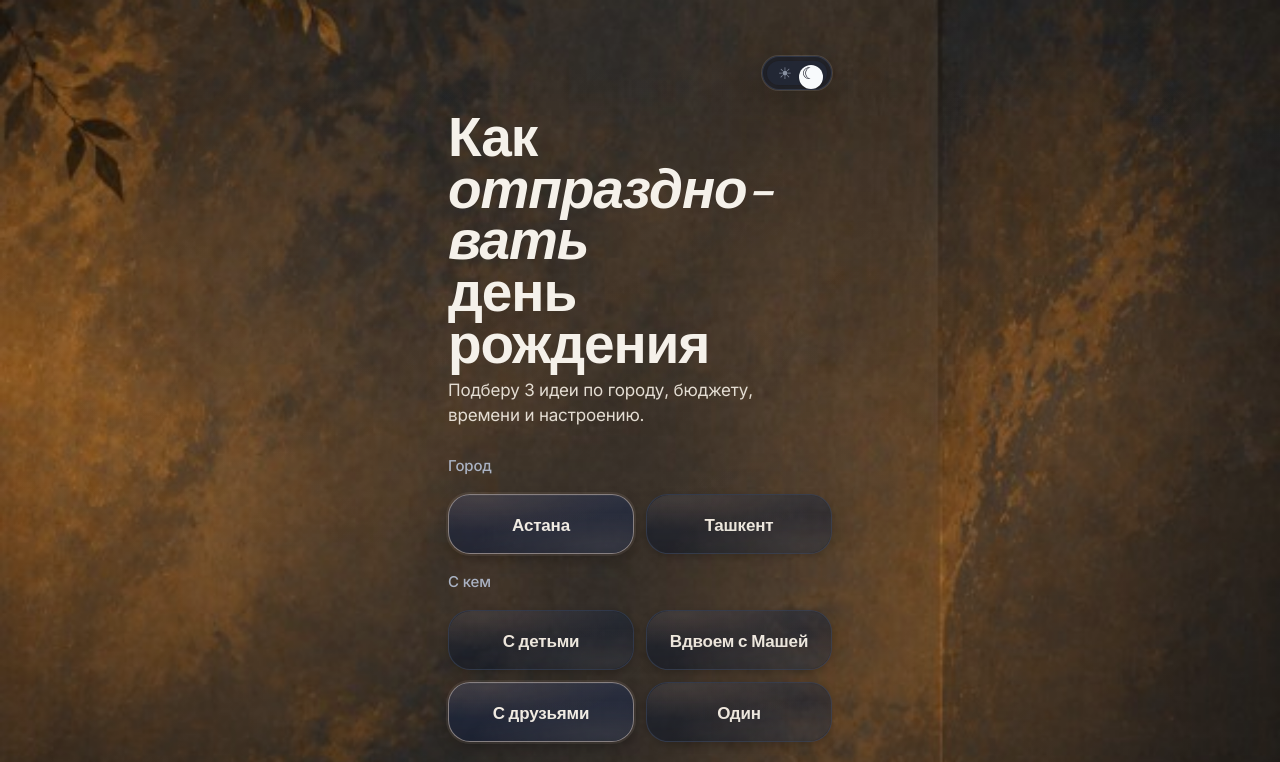
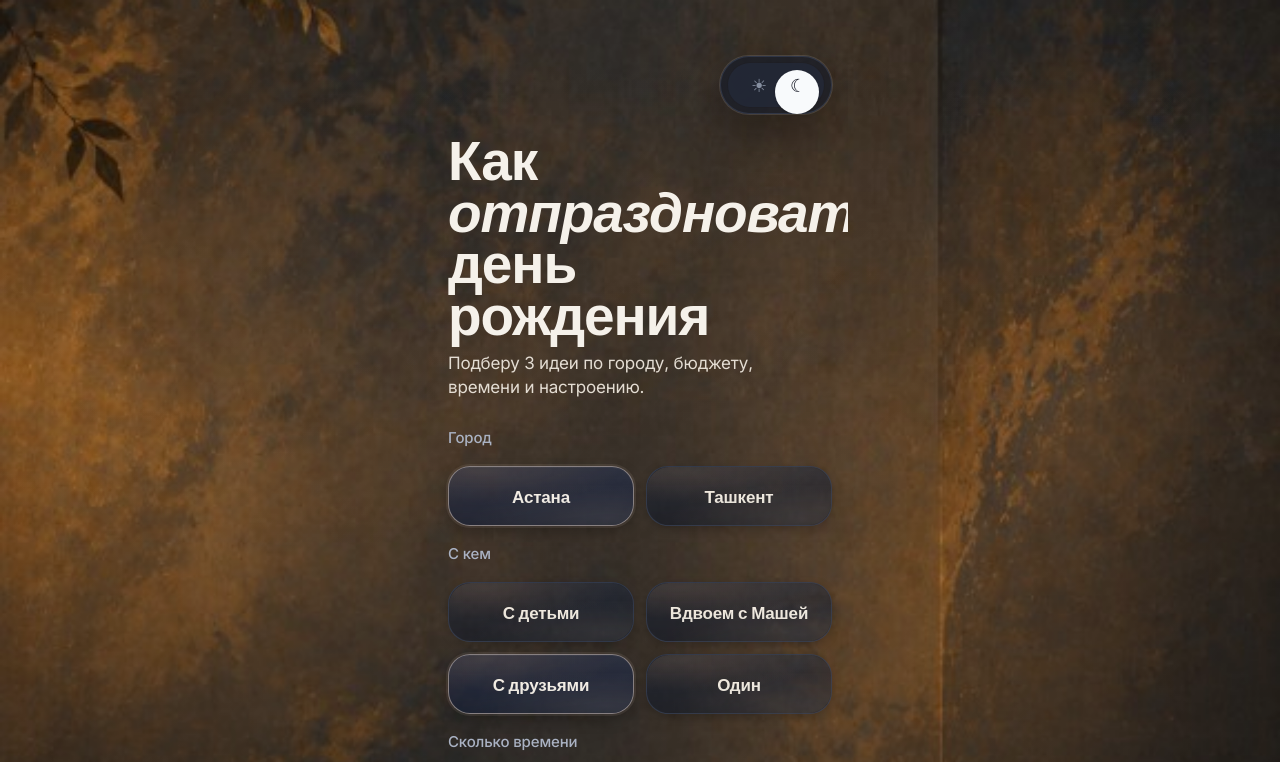
Before and after one commit to m05v08-gif/Nikitabirthday, a Next.js app: page /ideas in a window 1280 px wide. Shown: the top 762 px of the page. Built offline with nearby package versions, Linux system fonts and the light colour scheme.

Commit message:
Ideas: 4-line title, fix theme toggle layout, editorial result numbers

```diff
--- a/src/app/globals.css
+++ b/src/app/globals.css
@@ -264,6 +264,11 @@ html[data-theme="light"] .ideas-page {
   font-family: var(--font-editorial), ui-serif, Georgia, "Times New Roman", serif;
   font-weight: 700;
   letter-spacing: -0.01em;
+}
+
+.ideas-page .ideas-result-num {
+  font-family: var(--font-editorial), ui-serif, Georgia, "Times New Roman", serif;
+  font-weight: 700;
 }
 
 /* Home-like material effects for Ideas UI (no background changes) */
--- a/src/app/ideas/page.tsx
+++ b/src/app/ideas/page.tsx
@@ -87,8 +87,9 @@ export default function IdeasPage() {
 
             <h1 className="ideas-title mt-[18px] max-w-[320px] font-[600] leading-[0.94] tracking-[-0.02em] text-[color:var(--ideas-text-primary)]">
               <span className="block">Как</span>
-              <span className="block italic">отпраздно{"\u00AD"}вать</span>
-              <span className="block">день рождения</span>
+              <span className="block italic">отпраздновать</span>
+              <span className="block">день</span>
+              <span className="block">рождения</span>
             </h1>
             <p className="ideas-subtitle mt-3 max-w-[320px] text-[17px] leading-[1.45] tracking-[-0.01em] text-[color:var(--ideas-text-secondary)]">
               Подберу 3 идеи по городу, бюджету, времени и настроению.
@@ -287,7 +288,7 @@ export default function IdeasPage() {
                         key={`${idx}-${idea.slice(0, 12)}`}
                         className="ideas-result-card relative overflow-hidden grid grid-cols-[34px_1fr] items-start gap-x-[14px] rounded-[var(--radius-result-card)] border border-[color:var(--ideas-result-border)] bg-[color:var(--ideas-result-bg)] p-[18px] shadow-[var(--ideas-shadow-result)]"
                       >
-                        <div className="pt-[2px] font-[700] leading-none text-[28px] text-[color:var(--ideas-text-primary)]">
+                        <div className="ideas-result-num pt-[2px] leading-none text-[28px] text-[color:var(--ideas-text-primary)]">
                           {idx + 1}
                         </div>
                         <div className="text-[16px] leading-[1.62] tracking-[-0.01em] text-[color:var(--ideas-result-fg)]">
--- a/src/components/theme-toggle.tsx
+++ b/src/components/theme-toggle.tsx
@@ -40,29 +40,19 @@ export function ThemeToggle({ className }: ThemeToggleProps) {
     <button
       type="button"
       onClick={toggle}
-      style={
-        {
-          "--tt-surface-w": "auto",
-          "--tt-surface-h": "auto",
-          "--tt-pad": "4px",
-          "--tt-thumb": "24px",
-          "--tt-icon": "16px",
-          "--tt-shift": "28px",
-        } as React.CSSProperties
-      }
-      className={`group inline-flex items-center justify-between rounded-full border border-[color:var(--color-border)] bg-[color:var(--color-toggle-bg)] p-[var(--tt-pad)] shadow-[var(--shadow-card)] ring-1 ring-[color:var(--color-ring)] backdrop-blur-md transition active:scale-[0.98] motion-safe:hover:-translate-y-0.5 motion-safe:hover:shadow-[var(--shadow-soft)] [width:var(--tt-surface-w)] [height:var(--tt-surface-h)] ${className ?? ""}`}
+      className={`group inline-flex items-center justify-between rounded-full border border-[color:var(--color-border)] bg-[color:var(--color-toggle-bg)] p-[var(--tt-pad,4px)] shadow-[var(--shadow-card)] ring-1 ring-[color:var(--color-ring)] backdrop-blur-md transition active:scale-[0.98] motion-safe:hover:-translate-y-0.5 motion-safe:hover:shadow-[var(--shadow-soft)] [width:var(--tt-surface-w,80px)] [height:var(--tt-surface-h,40px)] ${className ?? ""}`}
       aria-label={theme === "dark" ? "Включить светлую тему" : "Включить тёмную тему"}
     >
-      <span className="relative inline-flex [height:calc(var(--tt-surface-h)_-_2*var(--tt-pad))] [width:calc(var(--tt-surface-w)_-_2*var(--tt-pad))] items-center rounded-full bg-[color:var(--color-toggle-track)] ring-1 ring-black/5">
+      <span className="relative inline-flex [height:calc(var(--tt-surface-h,40px)_-_2*var(--tt-pad,4px))] [width:calc(var(--tt-surface-w,80px)_-_2*var(--tt-pad,4px))] items-center rounded-full bg-[color:var(--color-toggle-track)] ring-1 ring-black/5">
         <span
-          className={`absolute left-[var(--tt-pad)] top-[var(--tt-pad)] h-[var(--tt-thumb)] w-[var(--tt-thumb)] rounded-full bg-[color:var(--color-toggle-knob)] shadow-sm transition-transform duration-300 ease-out ${
-            theme === "light" ? "translate-x-0" : "translate-x-[var(--tt-shift)]"
+          className={`absolute left-[var(--tt-pad,4px)] top-[var(--tt-pad,4px)] h-[var(--tt-thumb,24px)] w-[var(--tt-thumb,24px)] rounded-full bg-[color:var(--color-toggle-knob)] shadow-sm transition-transform duration-300 ease-out ${
+            theme === "light" ? "translate-x-0" : "translate-x-[var(--tt-shift,28px)]"
           }`}
         />
 
         <span className="relative grid w-full grid-cols-2 items-center px-[calc(var(--tt-pad)_+_2px)]">
           <span
-            className={`inline-flex h-[var(--tt-thumb)] w-[var(--tt-thumb)] items-center justify-center rounded-full text-[length:var(--tt-icon)] transition ${
+            className={`inline-flex h-[var(--tt-thumb,24px)] w-[var(--tt-thumb,24px)] items-center justify-center rounded-full text-[length:var(--tt-icon,16px)] transition ${
               theme === "light" ? "text-[color:var(--color-app-bg)]" : "text-[color:var(--color-muted-2)]"
             }`}
             aria-hidden="true"
@@ -70,7 +60,7 @@ export function ThemeToggle({ className }: ThemeToggleProps) {
             ☀︎
           </span>
           <span
-            className={`inline-flex h-[var(--tt-thumb)] w-[var(--tt-thumb)] items-center justify-center rounded-full text-[length:var(--tt-icon)] transition ${
+            className={`inline-flex h-[var(--tt-thumb,24px)] w-[var(--tt-thumb,24px)] items-center justify-center rounded-full text-[length:var(--tt-icon,16px)] transition ${
               theme === "dark" ? "text-[color:var(--color-app-bg)]" : "text-[color:var(--color-muted-2)]"
             }`}
             aria-hidden="true"
```
